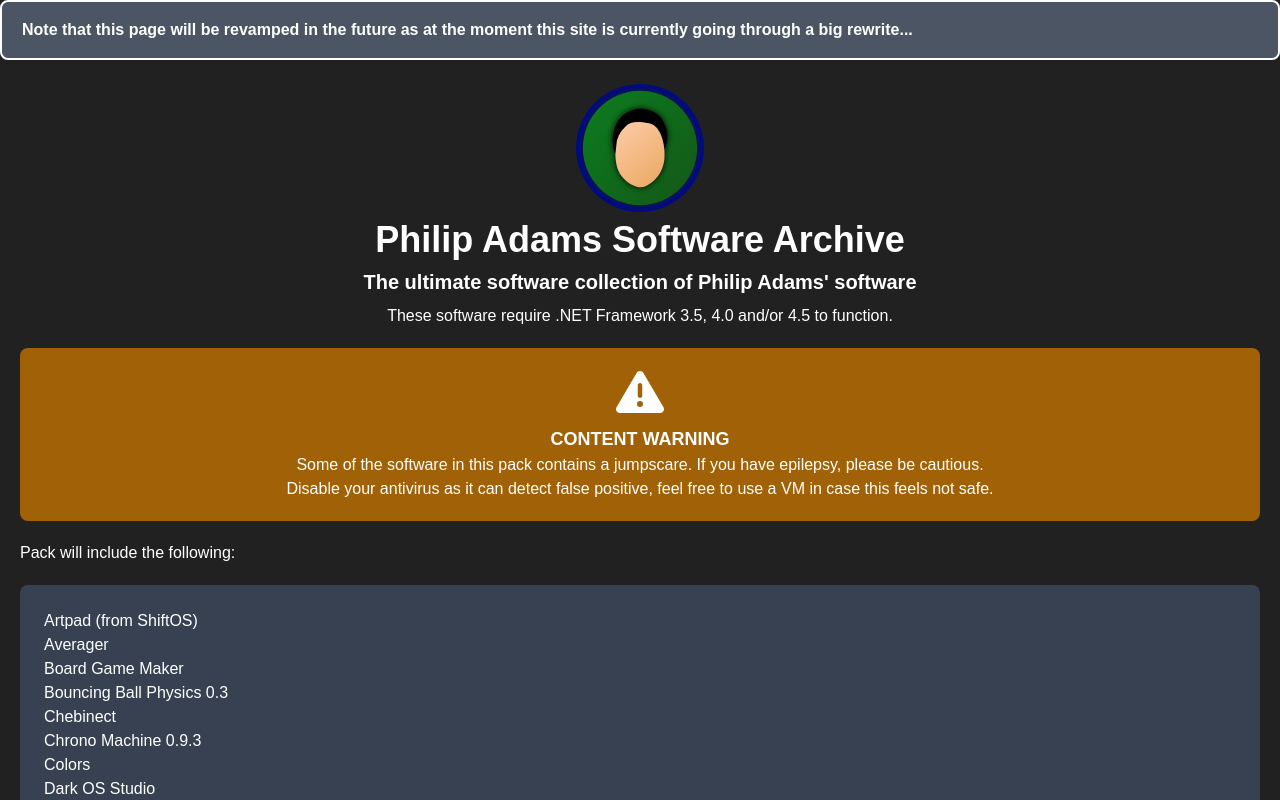
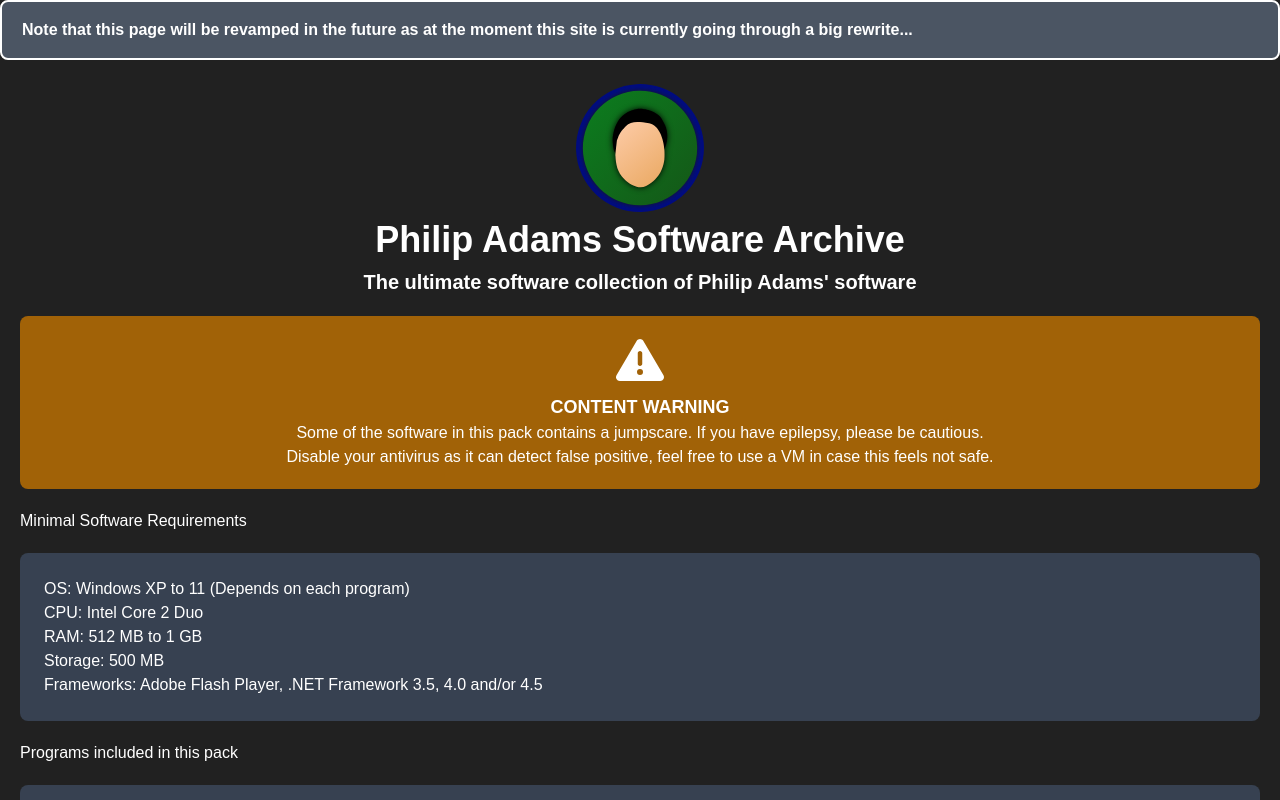
Before and after one commit to Alee14/personal-website, a Next.js app: page /downloads/osft-software-archive in a window 1280 px wide. Shown: the top 800 px of the page. Built offline with nearby package versions, Linux system fonts and the light colour scheme.

Commit message:
Updated OSFT page

```diff
--- a/pages/_app.js
+++ b/pages/_app.js
@@ -4,7 +4,7 @@
 import '@fortawesome/fontawesome-svg-core/styles.css'
 config.autoAddCss = false
 
-function MyApp({ Component, pageProps }) {
+function Website({ Component, pageProps }) {
   return (
       <>
         <Component {...pageProps} />
@@ -13,4 +13,4 @@
   )
 }
 
-export default MyApp
+export default Website
--- a/pages/downloads/osft-software-archive.js
+++ b/pages/downloads/osft-software-archive.js
@@ -15,7 +15,6 @@
                         <Image src="/Alee.svg" alt="Alee Logo" width={128} height={128} />
                         <h1 className="text-4xl font-bold">Philip Adams Software Archive</h1>
                         <h2 className="text-xl font-bold">The ultimate software collection of Philip Adams&apos; software</h2>
-                        <p>These software require .NET Framework 3.5, 4.0 and/or 4.5 to function.</p>
                     </div>
                     <div className="bg-yellow-700 p-5 rounded-lg text-center">
                         <FontAwesomeIcon icon={faWarning} size="3x" className="pb-2" />
@@ -23,7 +22,15 @@
                         <p>Some of the software in this pack contains a jumpscare. If you have epilepsy, please be cautious.</p>
                         <p>Disable your antivirus as it can detect false positive, feel free to use a VM in case this feels not safe.</p>
                     </div>
-                    <p>Pack will include the following:</p>
+                    <p>Minimal Software Requirements</p>
+                    <ul className="bg-gray-700 p-6 rounded-lg">
+                        <li>OS: Windows XP to 11 (Depends on each program)</li>
+                        <li>CPU: Intel Core 2 Duo</li>
+                        <li>RAM: 512 MB to 1 GB</li>
+                        <li>Storage: 500 MB</li>
+                        <li>Frameworks: Adobe Flash Player, .NET Framework 3.5, 4.0 and/or 4.5</li>
+                    </ul>
+                    <p>Programs included in this pack</p>
                     <ul className="bg-gray-700 p-6 rounded-lg">
                         <li>Artpad (from ShiftOS)</li>
                         <li>Averager</li>
--- a/pages/index.js
+++ b/pages/index.js
@@ -45,7 +45,7 @@
             <div className="text-center justify-center font-bold pb-5 flex flex-col space-y-3">
                 <p>&copy; Copyright 2018-2022 Andrew Lee</p>
                 <p>Created using <a href="https://nextjs.org" className="link" target="_blank" rel="noopener noreferrer">Next.js</a>, and <a href="https://tailwindcss.com" className="link" target="_blank" rel="noopener noreferrer">Tailwind CSS</a>. Hosted on <a href="https://www.netlify.com" className="link" target="_blank" rel="noopener noreferrer">Netlify</a>.</p>
-                <p>Using <a href="https://fontawesome.com">FontAwesome</a> as the main icon style for this site.</p>
+                <p>Using <a href="https://fontawesome.com" className="link">FontAwesome</a> as the main icon style for this site.</p>
 	  	        <p>This website is licensed under the <a href="https://www.gnu.org/licenses/gpl-3.0.en.html" className="link" target="_blank" rel="noopener noreferrer">GNU General Public License v3</a></p>
                 <p className="link"><a href="https://github.com/Alee14/personal-website" target="_blank" rel="noopener noreferrer">The source code of this website is publicly available</a></p>
             </div>
```
